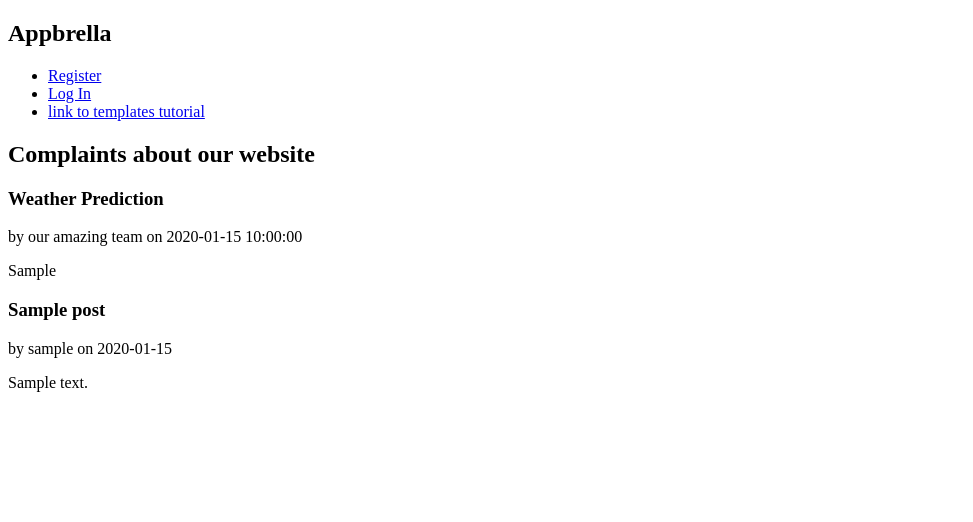
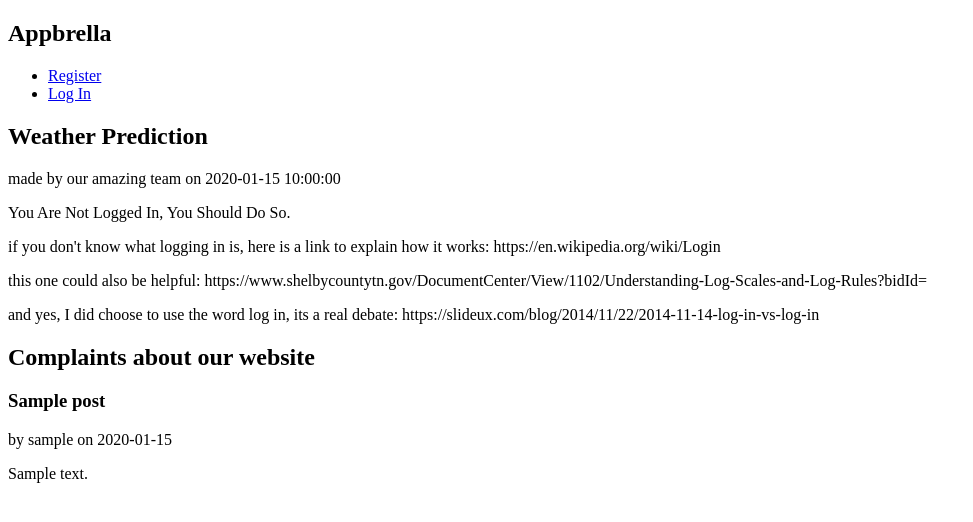
Before and after one commit to AtticusTarleton/Appbrella, a Flask app: template appbrellaflask/templates/blog/index.html in a window 1280 px wide. Shown: the top 522 px of the page, without its empty margins (0-973 px from the left). Run offline with Flask 3, Linux system fonts and the light colour scheme; the template is opened without the code that fills it: most values are stand-ins (such as "Sample title", 1, 10 or a date in 2020).

Commit message:
doing some more flask updating

```diff
--- a/appbrellaflask/templates/base.html
+++ b/appbrellaflask/templates/base.html
@@ -10,7 +10,6 @@
     {% else %}
       <li><a href="{{ url_for('auth.register') }}">Register</a>
       <li><a href="{{ url_for('auth.login') }}">Log In</a>
-      <li><a href = "https://flask.palletsprojects.com/en/stable/tutorial/templates/#id1">link to templates tutorial</a>
     {% endif %}
   </ul>
 </nav>
@@ -22,4 +21,5 @@
     <div class="flash">{{ message }}</div>
   {% endfor %}
   {% block content %}{% endblock %}
+    <!-- this is where I create new blocks. make one for complaints-->
 </section>
--- a/appbrellaflask/templates/blog/index.html
+++ b/appbrellaflask/templates/blog/index.html
@@ -1,35 +1,48 @@
 {% extends 'base.html' %}
 
 {% block header %}
-  <h1>{% block title %}Complaints about our website{% endblock %}</h1>
-  {% if g.user %}
-    <a class="action" href="{{ url_for('blog.create') }}">New</a>
-  {% endif %}
-{% endblock %}
+  <h1>{% block title %}Weather Prediction{% endblock %}</h1>
 
-{% block content %}
 
 
 {% for WeatherPredictions in preds %}
     <article class="WeatherPredictions">
       <header>
         <div>
-          <h1>Weather Prediction</h1>
-          <div class="pred_about">by our amazing team on {{ WeatherPredictions['date_made'] }}</div>
+          <!--<h1>Weather Prediction</h1> -->
+          <div class="pred_about">made by our amazing team on {{ WeatherPredictions['date_made'] }}</div>
         </div>
       </header>
+        {% if g.user %}
       <p class="pred_body"> {{ WeatherPredictions['guess_made'] }}</p>
+        {% else %}
+        <p class = "not_log_pred_body"> You Are Not Logged In, You Should Do So. </p>
+        <p class = "wiki_link"> if you don't know what logging in is, here is a link to explain how it works:
+        https://en.wikipedia.org/wiki/Login</p>
+        <p class = "fake_log_link"> this one could also be helpful: https://www.shelbycountytn.gov/DocumentCenter/View/1102/Understanding-Log-Scales-and-Log-Rules?bidId=</p>
+        <p class = "the_debate"> and yes, I did choose to use the word log in, its a real debate: https://slideux.com/blog/2014/11/22/2014-11-14-log-in-vs-log-in</p>
+        {% endif %}
     </article>
     {% if not loop.last %}
       <hr>
     {% endif %}
 {% endfor %}
 
+{% endblock %}
+
+
+
+{% block content %}
+<h2 class="complaints_section">Complaints about our website </h2>
+  {% if g.user %}
+    <a class="action" href="{{ url_for('blog.create') }}">New complaint</a>
+  {% endif %}
+
   {% for post in posts %}
     <article class="post">
       <header>
         <div>
-          <h1>{{ post['title'] }}</h1>
+          <h3>{{ post['title'] }}</h3>
           <div class="about">by {{ post['username'] }} on {{ post['created'].strftime('%Y-%m-%d') }}</div>
         </div>
         {% if g.user['id'] == post['author_id'] %}
--- a/main.py
+++ b/main.py
@@ -68,6 +68,9 @@ def weather_generator(random_number):
         guess += 'predict cloudy with a chance of meatballs'
     elif random_number > .9998:
         guess = 'error, weather phenomena too chaotic to predict'
+    elif random_number > .9997:
+        guess = ('consulted our friend E and they predict another'
+                 ' eruption like mount vesuvius happening in a city near you')
     elif random_number > .95 and season == 'winter' and climate_zone == "polar":
         guess += "predict SNOWSTORM!!!!!"
     elif random_number > .5:
```
Also changed, not shown: test.py (+37 -14 lines).
